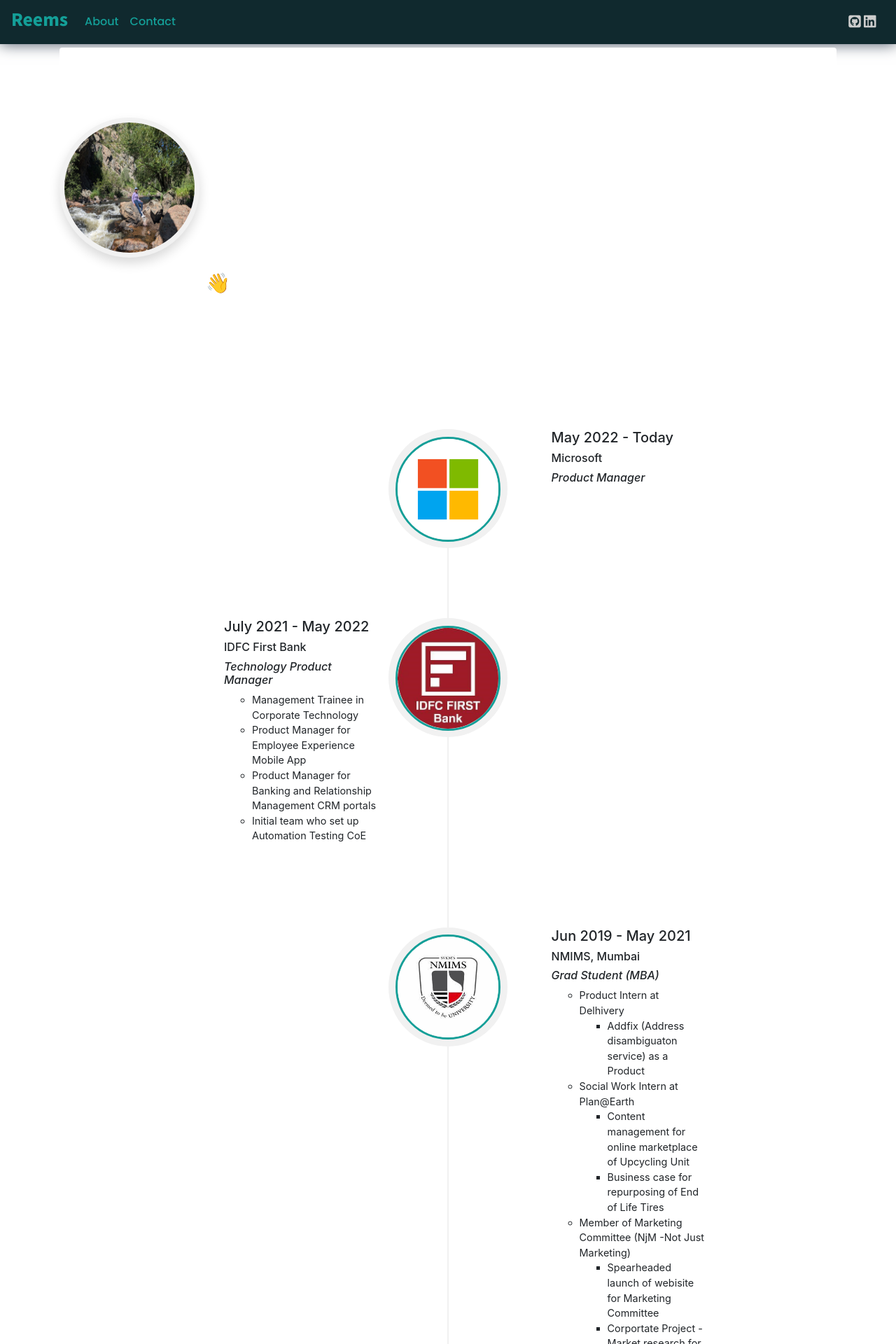
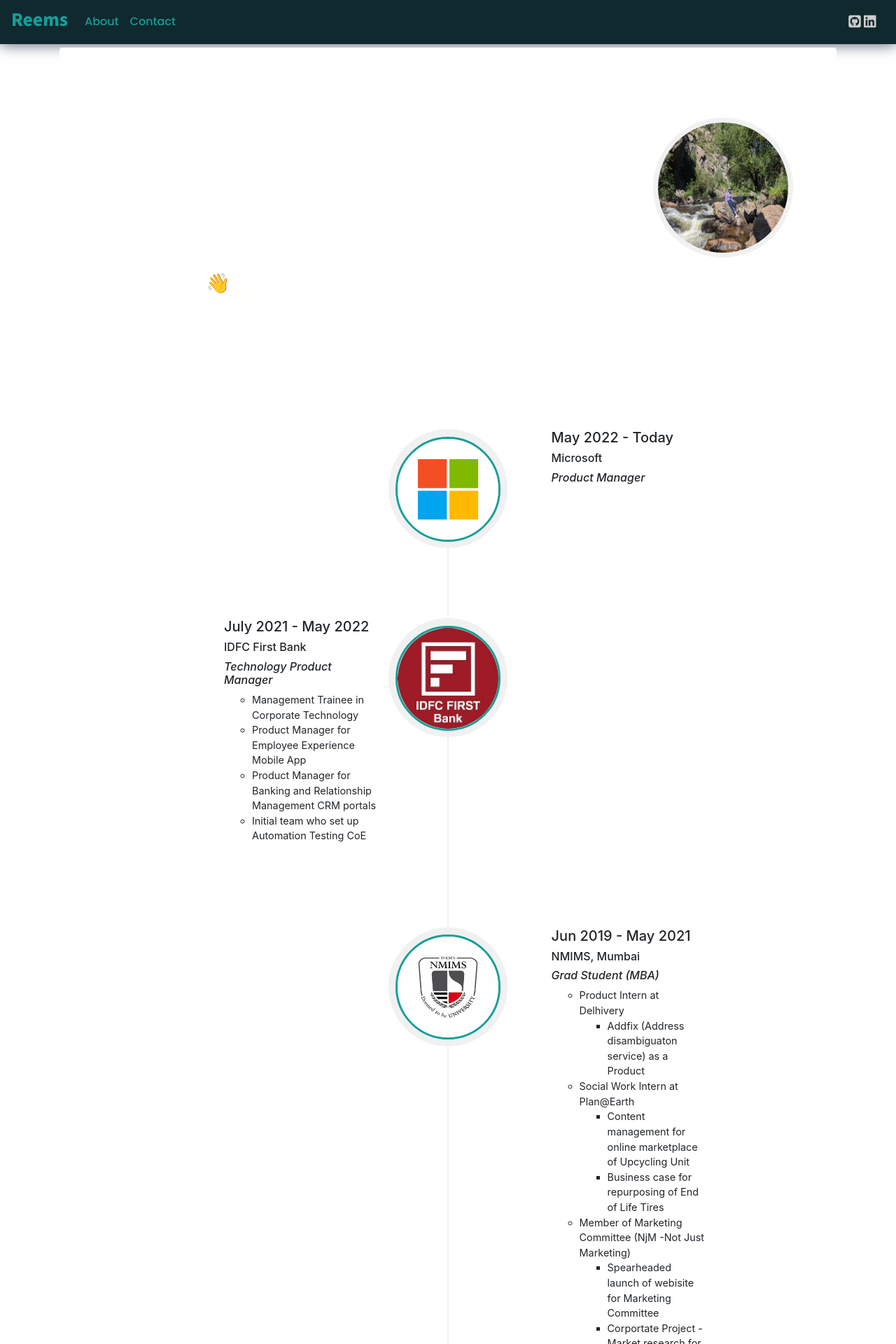
Before and after one commit to reemstk/reemstk.github.io, a Jekyll site: the page built from index.md, in a window 1280 px wide. Shown: the top 1920 px of the page at 70% size. Built offline with Jekyll 4.4.1, drawn with Linux system fonts in a browser that asks for light colours; nearby versions of some CDN libraries; comment, search, counter and statistics services are not loaded; our own code applies the rules of GitHub Pages for plain Markdown files.

Commit message:
Update home.html

```diff
--- a/_layouts/home.html
+++ b/_layouts/home.html
@@ -4,7 +4,7 @@
 {% assign theme = site.data.themes[site.ui_theme] %}
 
 <!-- ABOUT ME SECTION -->
-<div class="card mx-auto border-0 bg-img col-md-12 col-lg-12 col-sm-12" style="position:relative;">
+<div class="card mx-auto border-0 bg-img col-md-12 col-lg-12 col-sm-12">
 
     <!-- dynamic text begins -->
     <div class="intro intro-body">
@@ -14,11 +14,15 @@
 
     <!-- profile image begins-->
     <div class="row">
+      <div class="col-lg-3 col-md-3 col-sm-3 offset-lg-9 offset-md-9 offset-sm-9">
         {% if site.animate %}
-          <img src="{{ site.profile_image }}" class="img-me float-left animate__animated animate__fadeInLeft shadow bg-white" alt="...">
+          <img src="{{ site.profile_image }}" class="img-me" alt="...">
         {% else %}
-          <img src="{{ site.profile_image }}" class="img-me float-left" alt="..." style="border-radius:50%; width:300px; height:200px; object-fit:cover; border: 3px solid #149f98;"/>
+          <img src="{{ site.profile_image }}" class="img-me float-left" alt="..."
+                style="border-radius:50%; width:300px; height:200px; object-fit:cover; border: 3px solid #149f98;"
+            />
         {% endif %}
+      </div>
     </div>
     <!-- profile image ends -->
 
```
